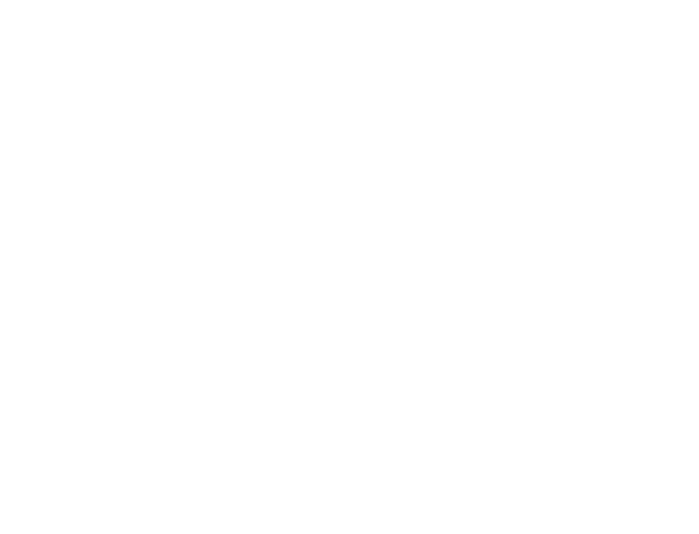
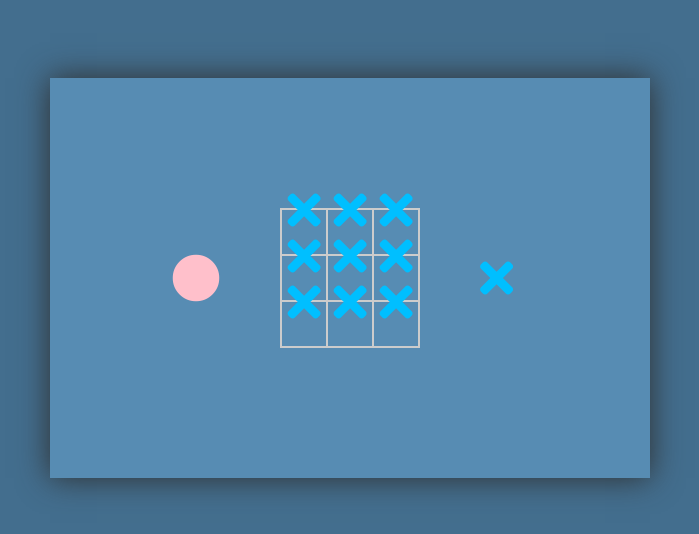
Before and after one commit to NatashaElistratova/vue-tic-tuc-toe, a Vue app: page / in a window 1280 px wide. Shown: the part 122-656 px from the top of the page, without its empty margins (290-989 px from the left). Built offline with nearby package versions, Linux system fonts and the light colour scheme.

Commit message:
Start markup

```diff
--- a/package.json
+++ b/package.json
@@ -12,6 +12,7 @@
     "vue": "^2.6.10"
   },
   "devDependencies": {
+    "@fortawesome/fontawesome-free": "^5.9.0",
     "@vue/cli-plugin-babel": "^3.9.0",
     "@vue/cli-plugin-eslint": "^3.9.0",
     "@vue/cli-service": "^3.9.0",
--- a/src/App.vue
+++ b/src/App.vue
@@ -1,22 +1,34 @@
 <template>
-  <div id="app">
-
+    <div id="app" class="app">
+        <playing-field></playing-field>
     </div>
 </template>
 
 <script>
+    import PlayingField from './components/PlayingField';
+
     export default {
-
+        components: {
+            PlayingField,
+        }
     }
 </script>
 
 <style>
-#app {
+    @import './assets/css/reset.css';
+
+    .app {
         font-family: 'Avenir', Helvetica, Arial, sans-serif;
         -webkit-font-smoothing: antialiased;
         -moz-osx-font-smoothing: grayscale;
-  text-align: center;
         color: #2c3e50;
-  margin-top: 60px;
+        background-color: #436e8e;
+        width: 100vw;
+        height: 100vh;
+        overflow: hidden;
+        display: flex;
+        justify-content: center;
+        align-items: center;
     }
+
 </style>
--- /dev/null
+++ b/src/assets/css/reset.css
@@ -0,0 +1,29 @@
+html, body, div, span,
+h1, h2, h3, h4, h5, h6, p,
+a, img, ol, ul, li,
+fieldset, form, label, legend,
+table, tbody, tfoot, thead, tr, th, td,
+article, aside, footer, header,
+menu, nav, section {
+    margin: 0;
+    padding: 0;
+    border: 0;
+    font-size: 100%;
+    font: inherit;
+    vertical-align: baseline;
+}
+/* HTML5 display-role reset for older browsers */
+article, aside, footer, header, menu, nav, section {
+    display: block;
+}
+body {
+    line-height: 1;
+}
+ol, ul {
+    list-style: none;
+}
+
+table {
+    border-collapse: collapse;
+    border-spacing: 0;
+}
--- /dev/null
+++ b/src/components/PlayingField.vue
@@ -0,0 +1,89 @@
+<template>
+    <div class="field-wrap">
+        <div class="column column_text-right">
+            <i class="fas fa-circle fa-3x circle_custom"></i>
+        </div>
+        <div class="column">
+            <div class="field">
+                <div class="grid">
+                    <div class="grid__item"
+                         v-for="(item, i) in cells"
+                         :key="i">
+                        <i class="far fa-times fa-3x cross_custom"></i>
+                    </div>
+                </div>
+            </div>
+        </div>
+        <div class="column column_text-left">
+            <i class="far fa-times fa-3x cross_custom"></i>
+        </div>
+    </div>
+</template>
+
+<script>
+    export default {
+        data() {
+            return {
+                cellsInRow: 3,
+            }
+        },
+        computed: {
+            cells() {
+                return this.cellsInRow ** 2;
+            }
+        }
+    }
+</script>
+
+<style scoped>
+    .field-wrap {
+        width: 100%;
+        max-width: 600px;
+        height: 100%;
+        max-height: 400px;
+        background-color: #578cb3;
+        box-shadow: 0 0 30px #2e2e2e;
+        display: flex;
+    }
+
+    .column {
+        width: 33.3333%;
+        display: flex;
+        justify-content: center;
+        align-items: center;
+        padding: 30px;
+        box-sizing: border-box;
+    }
+
+    .column_text-right {
+        justify-content: flex-end;
+    }
+
+    .column_text-left {
+        justify-content: flex-start;
+    }
+
+    .grid {
+        display: flex;
+        flex-wrap: wrap;
+        border: 1px solid #ccc;
+    }
+
+    .grid__item {
+        width: calc(33.3333% - 2px);
+        height: 0;
+        padding-bottom: calc(33.3333% - 2px);
+        border: 1px solid #ccc;
+        display: flex;
+        justify-content: center;
+        align-items: center;
+    }
+    .circle_custom {
+        color: pink;
+        font-weight: 700;
+    }
+    .cross_custom {
+        color: deepskyblue;
+        font-weight: 700;
+    }
+</style>
--- a/src/main.js
+++ b/src/main.js
@@ -1,5 +1,7 @@
 import Vue from 'vue'
 import App from './App.vue'
+import '@fortawesome/fontawesome-free/js/fontawesome.min.js'
+import '@fortawesome/fontawesome-free/css/all.css'
 
 Vue.config.productionTip = false
 
```
Also changed, not shown: src/components/HelloWorld.vue (deleted, +0 -58 lines), 1 other file (tests, documents, lock files or other folders). Lines whose indentation alone changed are shown as unchanged.
